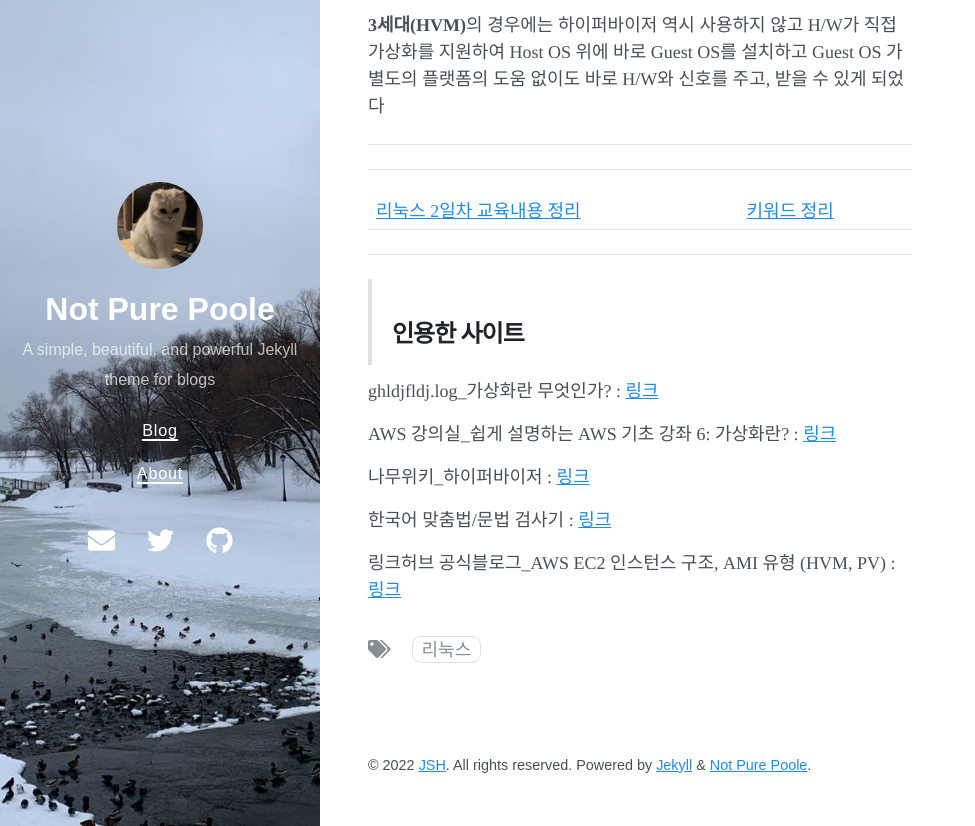
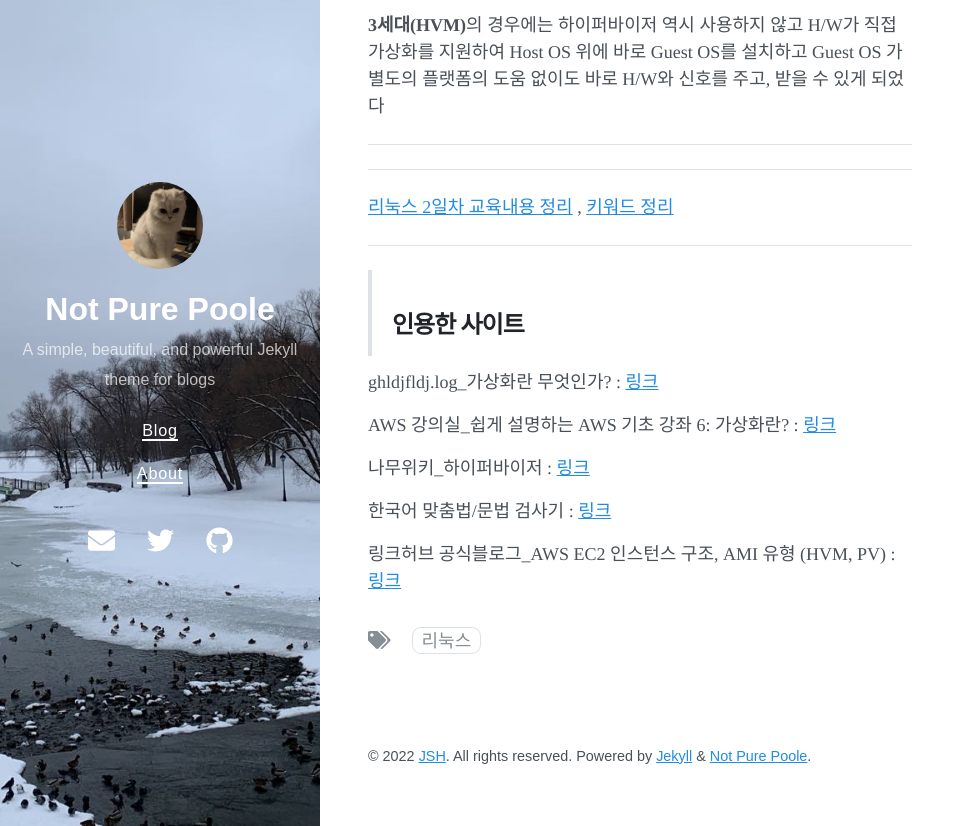
Before and after one commit to whtndgus/JSH, a Jekyll site: the page built from _posts/2022-11-18-ncp.md, in a window 1280 px wide and 900 px high, scrolled down 1925 px, cut to the strip 74-900 px from the top of the window. Shown: the whole strip, without its empty margins (0-975 px from the left). Built offline with Jekyll 4.4.1, drawn with Linux system fonts in a browser that asks for light colours; nearby versions of some CDN libraries.

```diff
--- a/_posts/2022-11-18-ncp.md
+++ b/_posts/2022-11-18-ncp.md
@@ -55,7 +55,7 @@ date: 2022-11-18 15:32 +0900
 
 ---
 
-|[리눅스 2일차 교육내용 정리](https://jsh961015.notion.site/22-11-18-0b42473772ba4961be8f5794e73c2cae){:target="_blank"}|[키워드 정리](https://jsh961015.notion.site/ad540ee8a71f415286a6c46034cc904b){:target="_blank"}|
+[리눅스 2일차 교육내용 정리](https://jsh961015.notion.site/22-11-18-0b42473772ba4961be8f5794e73c2cae){:target="_blank"} , [키워드 정리](https://jsh961015.notion.site/ad540ee8a71f415286a6c46034cc904b){:target="_blank"}
 
 ---
 
```
